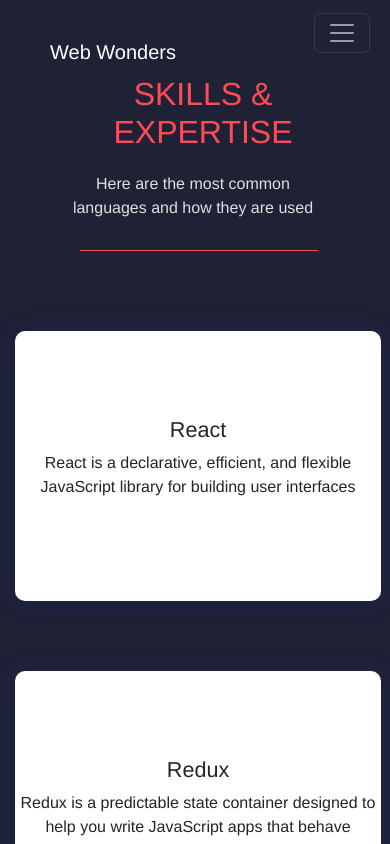
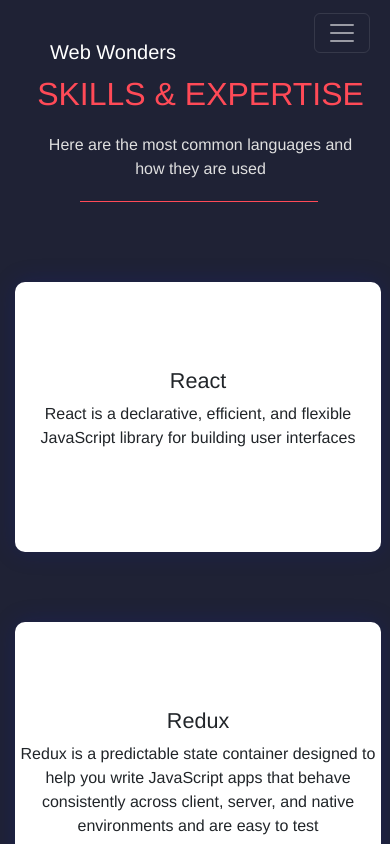
Before and after one commit to berra-web/myportfolio, a React (Create React App) app: page /skills in a window 390 px wide. Shown: the top 844 px of the page. Built offline with nearby package versions, Linux system fonts and the light colour scheme; some icons are missing.

Commit message:
Create a React app and publish it to GitHub Pages

```diff
--- a/src/pages/About/About.jsx
+++ b/src/pages/About/About.jsx
@@ -20,7 +20,7 @@
                 <Row>
                     <Col className='about-col'>
                       <h1 className="about-h1">About Me</h1>
-                      <div className="commonBorder"></div>
+                      <div className="Border"></div>
                       <p className="about-p">
                       My name is <strong>Behrad</strong> I am a <strong>full stack developer</strong> with long time experience in this field​, who works with both the front and back ends of a website or application—meaning i can tackle projects that involve databases, building user-facing websites, or even work with clients during the planning phase of projects.
                       </p>
--- a/src/pages/Projects/Project.css
+++ b/src/pages/Projects/Project.css
@@ -25,7 +25,7 @@
         width: 300px;
     }
     .mainContent{
-      margin: 20px 40px 30px 60px;
+      margin: 20px 5px 20px 40px;
     }
     .Border {
       margin: 20px 0 30px 70px;
--- a/src/pages/Skills/Skills.css
+++ b/src/pages/Skills/Skills.css
@@ -73,7 +73,7 @@
 
 .mainHeader,
 .mainContent{
-    margin-left: 40px;
+    margin-left: 35px;
 }
 
 
```
